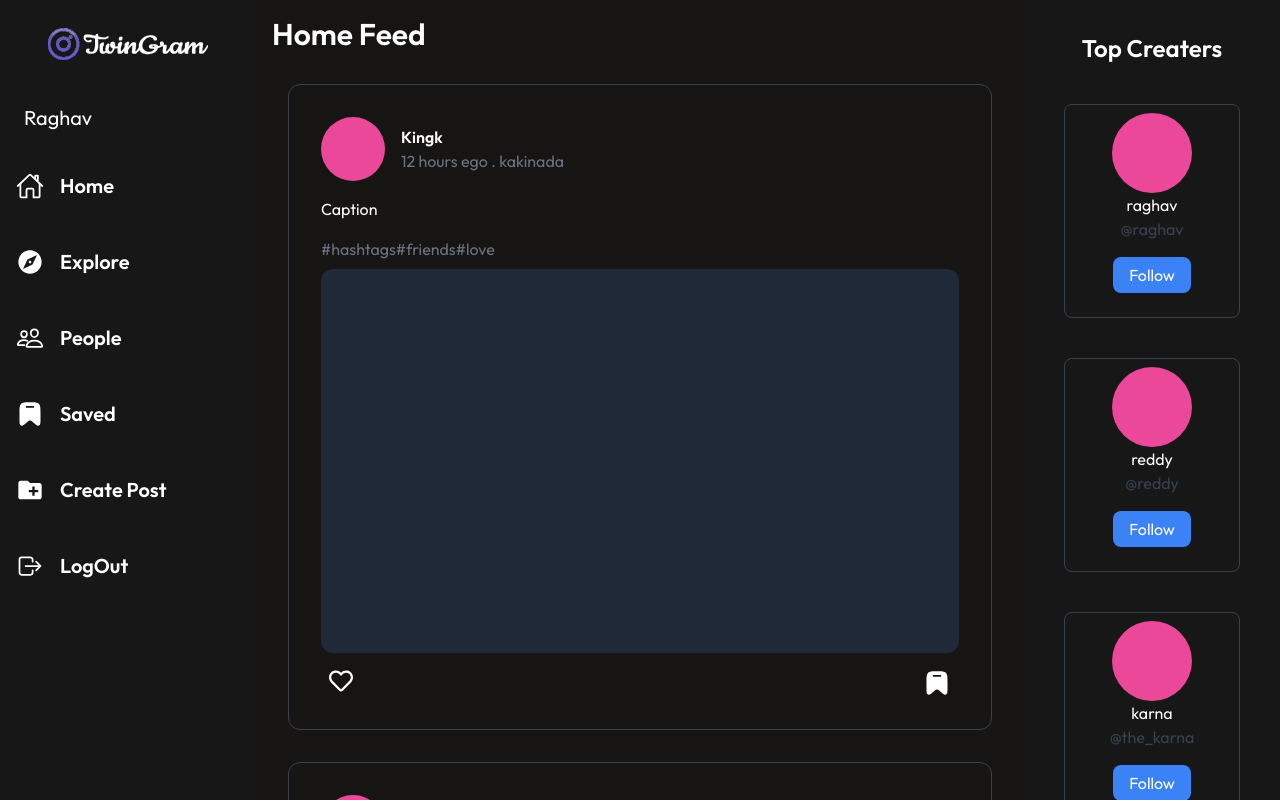
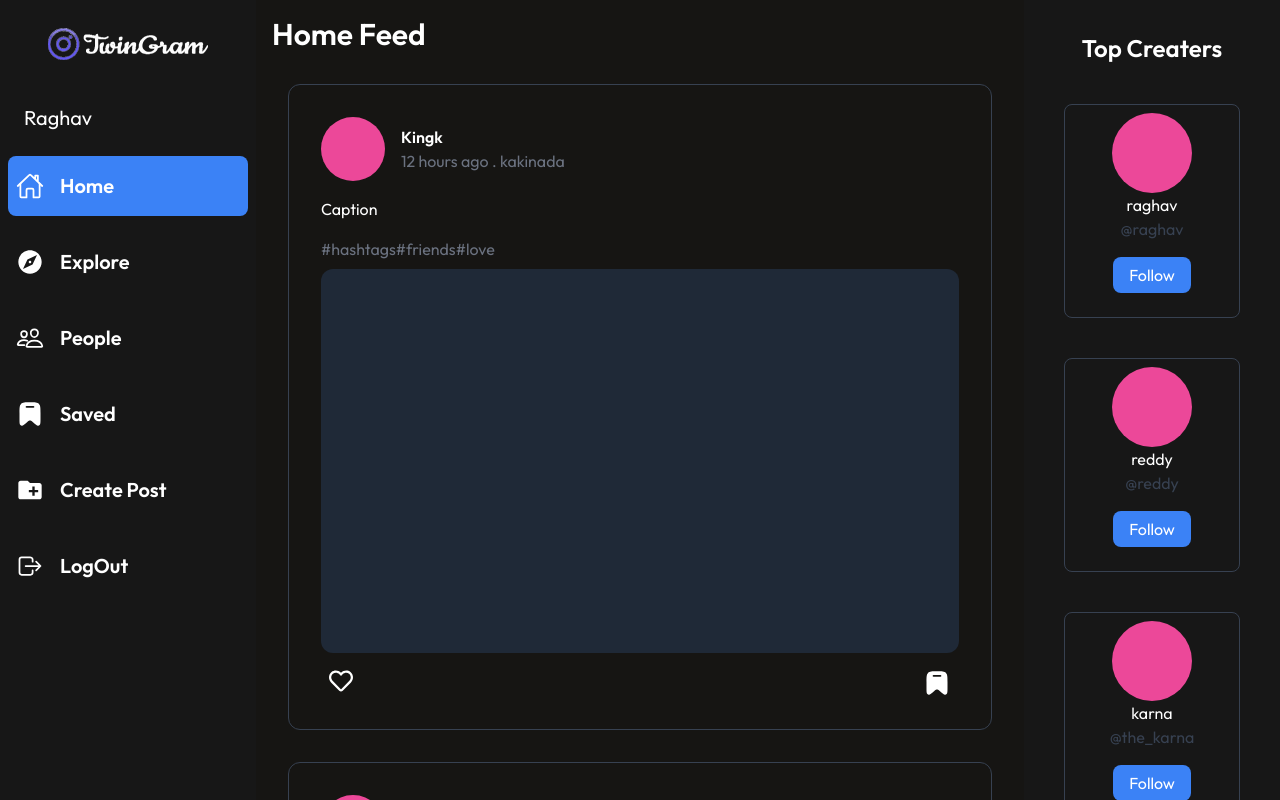
Before and after one commit to raghav369r/twingram, a React (Vite) app: page /login in a window 1280 px wide. Both pictures are taken after typing "name@example.com", "Sample123" into the empty fields and a click on the button "Login". Built offline with nearby package versions, Linux system fonts and the light colour scheme.

Commit message:
added path highlighting

```diff
--- a/src/components/root/pages/FeedCard.jsx
+++ b/src/components/root/pages/FeedCard.jsx
@@ -19,7 +19,7 @@ const FeedCard = () => {
         <div className="size-16 rounded-full bg-pink-500"></div>
         <div>
           <h1 className="font-semibold">Kingk</h1>
-          <h2 className="text-gray-500">12 hours ego . kakinada</h2>
+          <h2 className="text-gray-500">12 hours ago . kakinada</h2>
         </div>
       </div>
       <h1 className="my-4">Caption</h1>
--- a/src/components/root/pages/SideBar.jsx
+++ b/src/components/root/pages/SideBar.jsx
@@ -4,22 +4,23 @@ import { IoPeopleOutline } from "react-icons/io5";
 import { IoLogOutOutline } from "react-icons/io5";
 import { MdCreateNewFolder } from "react-icons/md";
 import { useSelector } from "react-redux";
-
+import { useLocation } from "react-router-dom";
 
 
 const SideBar = () => {
     const user=useSelector(store=>store.user);
+    const {pathname}=useLocation();
     return (
     <div className="w-full">
         <ul className="flex flex-col gap-4">
             <li className="flex gap-2 px-10 py-5"><img src="/assets/images/logo.svg" alt=""/></li>
             <li className="text-xl px-4 py-2 rounded-lg cursor-pointer hover:bg-blue-500">{user?.name}</li>
-            <li className="flex gap-4 items-center rounded-lg cursor-pointer hover:bg-blue-500 px-2 py-4"><IoHomeOutline className="size-7"/><h1 className="text-xl font-semibold">Home</h1></li>
-            <li className="flex gap-4 items-center rounded-lg cursor-pointer hover:bg-blue-500 px-2 py-4"><MdExplore className="size-7"/><h1 className="text-xl font-semibold">Explore</h1></li>
-            <li className="flex gap-4 items-center rounded-lg cursor-pointer hover:bg-blue-500 px-2 py-4"><IoPeopleOutline className="size-7"/><h1 className="text-xl font-semibold">People</h1></li>
-            <li className="flex gap-4 items-center rounded-lg cursor-pointer hover:bg-blue-500 px-2 py-4"><img src="/assets/icons/saved.svg" alt="" className="invert transition brightness-0 size-7"/><h1 className="text-xl font-semibold">Saved</h1></li>
-            <li className="flex gap-4 items-center rounded-lg cursor-pointer hover:bg-blue-500 px-2 py-4"><MdCreateNewFolder className="size-7"/><h1 className="text-xl font-semibold">Create Post</h1></li>
-            <li className="flex gap-4 items-center rounded-lg cursor-pointer hover:bg-blue-500 px-2 py-4"><IoLogOutOutline className="size-7"/><h1 className="text-xl font-semibold">LogOut</h1></li>
+            <li className={`flex gap-4 items-center rounded-lg cursor-pointer hover:bg-blue-500 px-2 py-4 ${pathname=="/"?" bg-blue-500":"" }`}><IoHomeOutline className="size-7"/><h1 className="text-xl font-semibold">Home</h1></li>
+            <li className={`flex gap-4 items-center rounded-lg cursor-pointer hover:bg-blue-500 px-2 py-4 ${pathname=="/explore"?" bg-blue-500":"" }`}><MdExplore className="size-7"/><h1 className="text-xl font-semibold">Explore</h1></li>
+            <li className={`flex gap-4 items-center rounded-lg cursor-pointer hover:bg-blue-500 px-2 py-4 ${pathname=="/people"?" bg-blue-500":"" }`}><IoPeopleOutline className="size-7"/><h1 className="text-xl font-semibold">People</h1></li>
+            <li className={`flex gap-4 items-center rounded-lg cursor-pointer hover:bg-blue-500 px-2 py-4 ${pathname=="/saved"?" bg-blue-500":"" }`}><img src="/assets/icons/saved.svg" alt="" className="invert transition brightness-0 size-7"/><h1 className="text-xl font-semibold">Saved</h1></li>
+            <li className={`flex gap-4 items-center rounded-lg cursor-pointer hover:bg-blue-500 px-2 py-4 ${pathname=="/create-post"?" bg-blue-500":"" }`}><MdCreateNewFolder className="size-7"/><h1 className="text-xl font-semibold">Create Post</h1></li>
+            <li className={`flex gap-4 items-center rounded-lg cursor-pointer hover:bg-blue-500 px-2 py-4 ${pathname=="/home"?" bg-blue-500":"" }`}><IoLogOutOutline className="size-7"/><h1 className="text-xl font-semibold">LogOut</h1></li>
         </ul>
     </div>
   )
```
